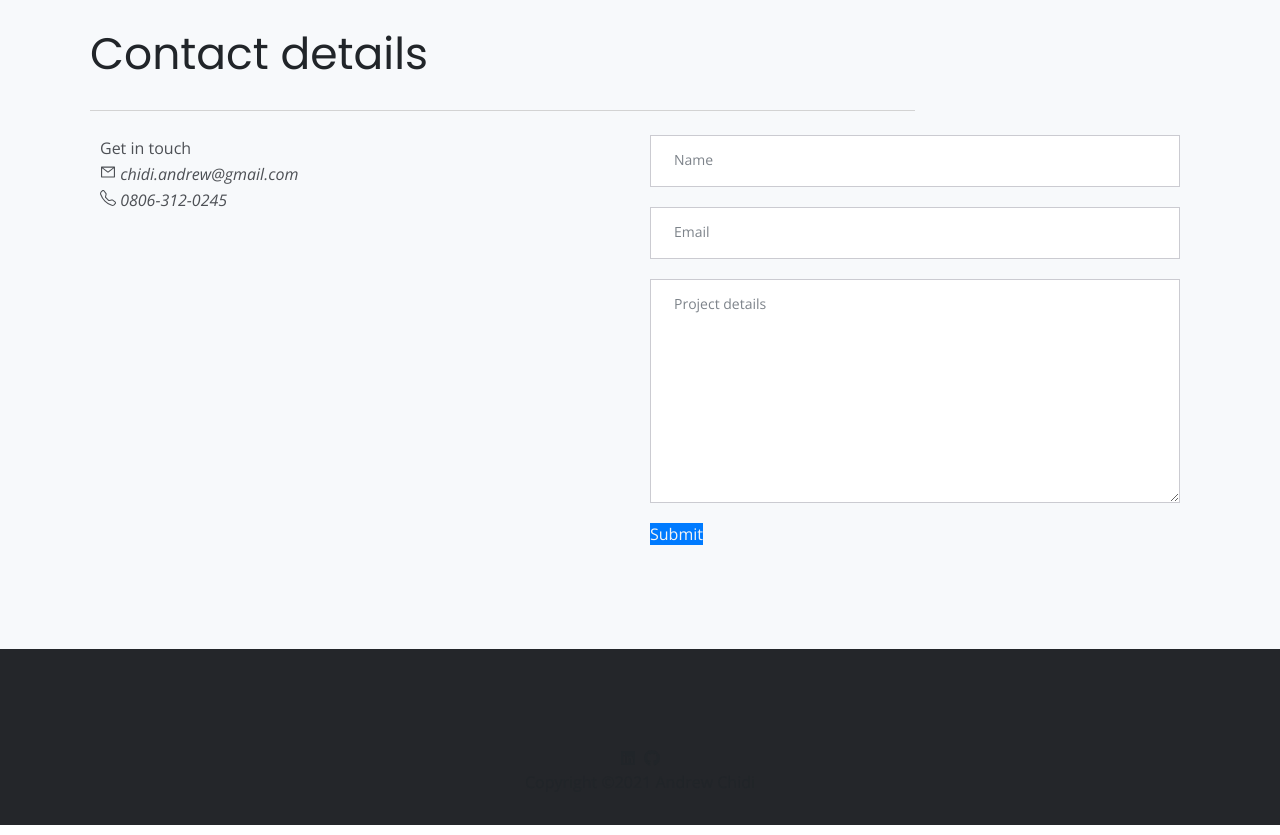
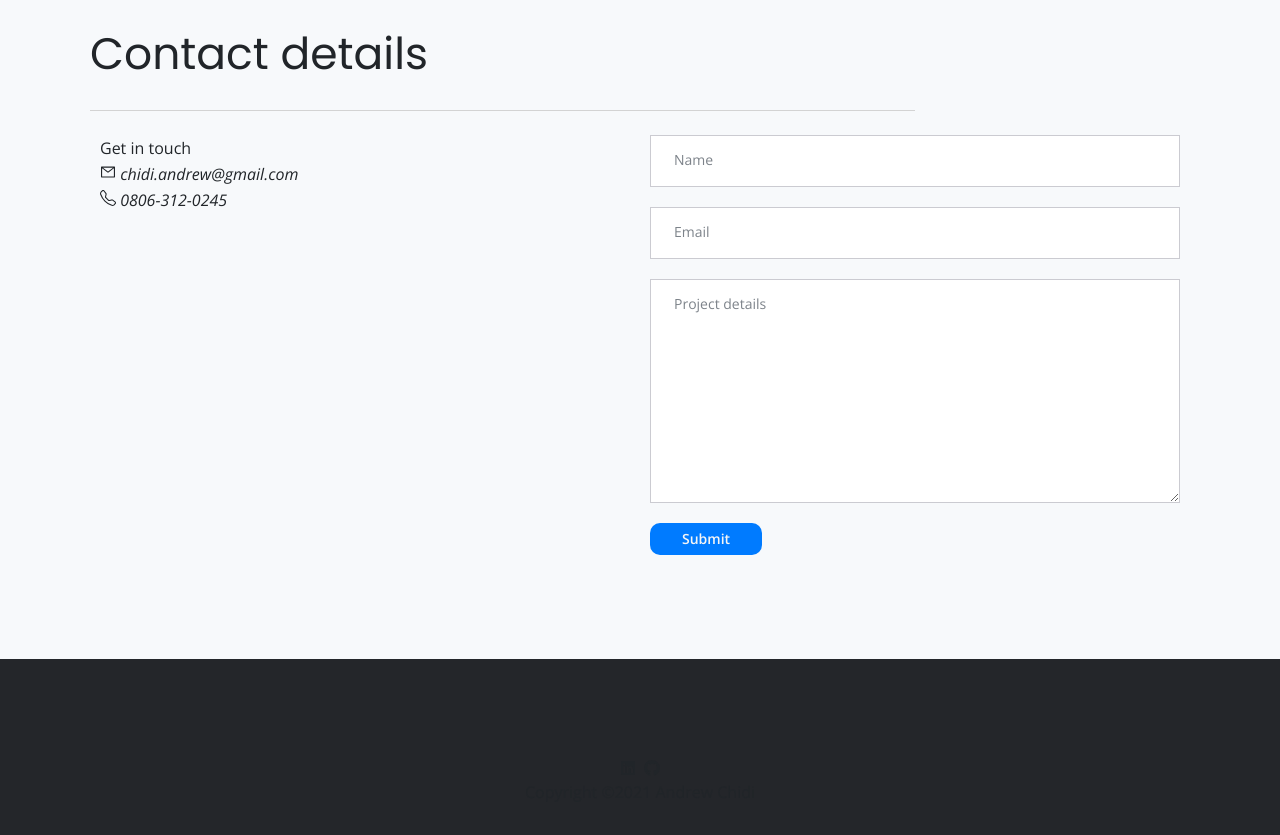
Before and after one commit to drew-chidi/portfolio, a React (Vite) app: page / in a window 1280 px wide. Shown: the part 3460-4295 px from the top of the page. Built offline with nearby package versions, Linux system fonts and the light colour scheme.

Commit message:
fix the submit button

```diff
--- a/src/components/Contact/Contact.module.css
+++ b/src/components/Contact/Contact.module.css
@@ -21,13 +21,11 @@
 
 .p_heading {
   margin-bottom: 4rem;
-  color: #4d5055;
   font-style: normal;
   font-weight: 400;
   font-stretch: normal;
   font-size: 1rem;
-  line-height: 1.625rem;
-  font-family: 'Open Sans', sans-serif;
+  line-height: 1.625;
 }
 form {
   display: block;
@@ -35,6 +33,39 @@ form {
 .form_group {
   position: relative;
   margin-bottom: 1.25rem;
+}
+.submit_button {
+  padding: 1rem 2rem;
+  background-color: var(--clr-primary);
+  font-weight: 600;
+  font-size: 0.875rem;
+  line-height: 0;
+  position: relative;
+  overflow: hidden;
+  border-radius: 10px;
+  border: none;
+  z-index: 1;
+}
+.submit_button:before {
+  content: '';
+  position: absolute;
+  top: 0;
+  left: 0;
+  height: 100%;
+  width: 100%;
+  background: var(--clr-primary);
+  background: linear-gradient(
+    90deg,
+    var(--clr-primary-hover) 0%,
+    var(--clr-primary-hover) 100%
+  );
+  z-index: -1;
+  transform-origin: bottom left;
+  transform: rotate(-90deg);
+  transition: transform 1.2s;
+}
+.submit_button:hover:before {
+  transform: rotate(0deg);
 }
 .form_1 address {
   margin-top: 10px;
@@ -120,10 +151,3 @@ form {
     margin-top: 50px;
   }
 }
-/* .s-contact .huge-text {
-  color: white;
-  margin-top: 0;
-  font-weight: 400;
-  font-size: 4.6rem;
-  line-height: 1.304;
-} */
--- a/src/components/Contact/index.jsx
+++ b/src/components/Contact/index.jsx
@@ -129,7 +129,7 @@ const Contact = ({ setSelectedPage }) => {
                   )}
                 </div>
                 <div className={classes.form_group}>
-                  <button type='submit' class='form-control-submit-button'>
+                  <button type='submit' className={classes.submit_button}>
                     Submit
                   </button>
                 </div>
--- a/src/components/Home/Home.module.css
+++ b/src/components/Home/Home.module.css
@@ -71,8 +71,8 @@
   background: var(--clr-primary);
   background: linear-gradient(
     90deg,
-    rgb(0, 99, 204) 0%,
-    rgba(0, 99, 204, 1) 100%
+    var(--clr-primary-hover) 0%,
+    var(--clr-primary-hover) 100%
   );
   z-index: -1;
   transform-origin: bottom left;
@@ -80,26 +80,26 @@
   transition: transform 1.2s;
 }
 
-[data-theme='dark'] .btn_solid_lg:before {
+/* [data-theme='dark'] .btn_solid_lg:before {
   background: linear-gradient(
     90deg,
     rgb(224, 168, 0) 0%,
     rgba(224, 168, 0, 1) 100%
   );
   color: #212529;
-}
+} */
 
 .btn_solid_lg:hover:before {
   transform: rotate(0deg);
 }
 
-[data-theme='dark'] .btn_solid_lg:before {
+/* [data-theme='dark'] .btn_solid_lg:before {
   background: linear-gradient(
     90deg,
     rgb(224, 168, 0) 0%,
     rgba(224, 168, 0, 1) 100%
   );
-}
+} */
 [data-theme='dark'] .btn_solid_lg {
   color: #212529;
 }
```
